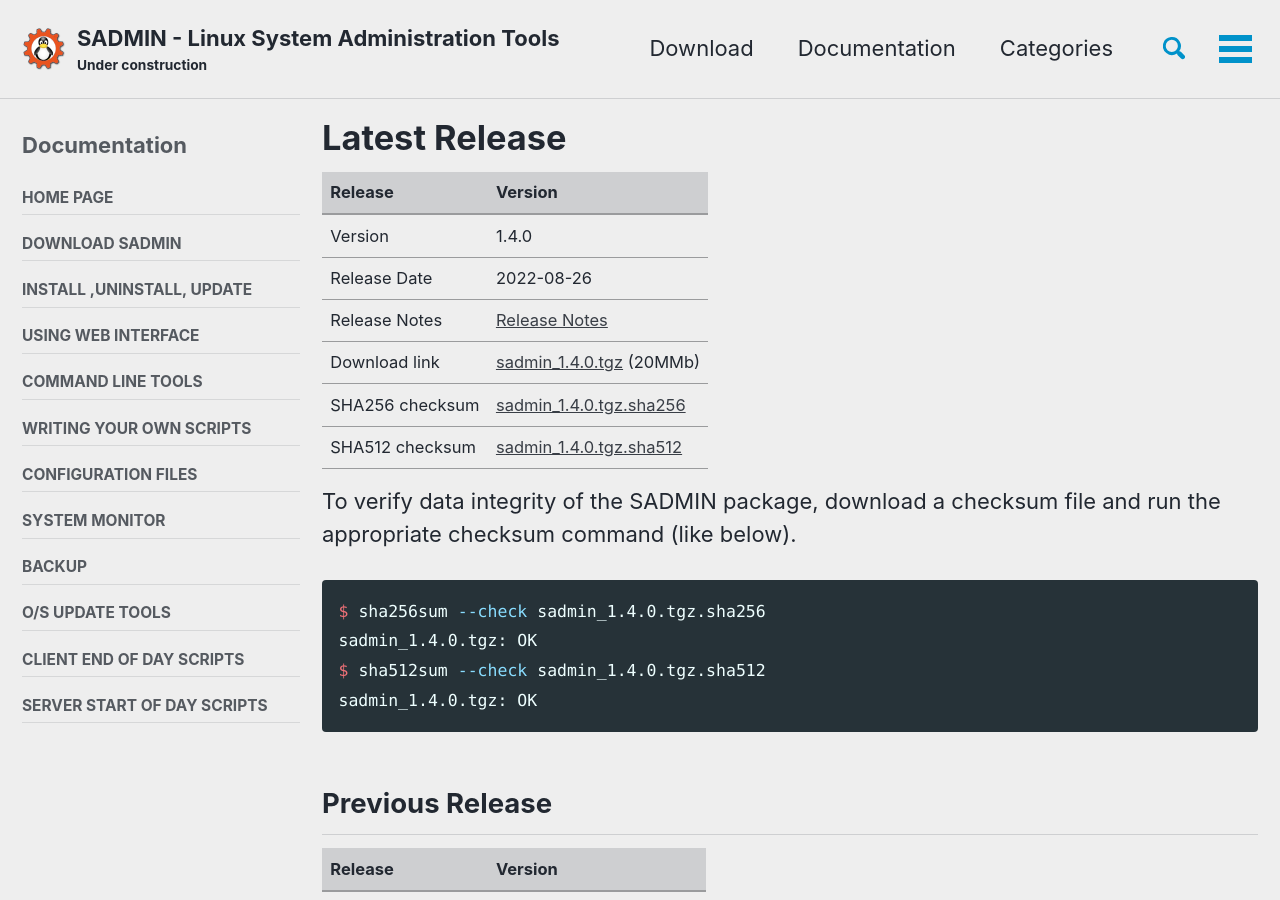
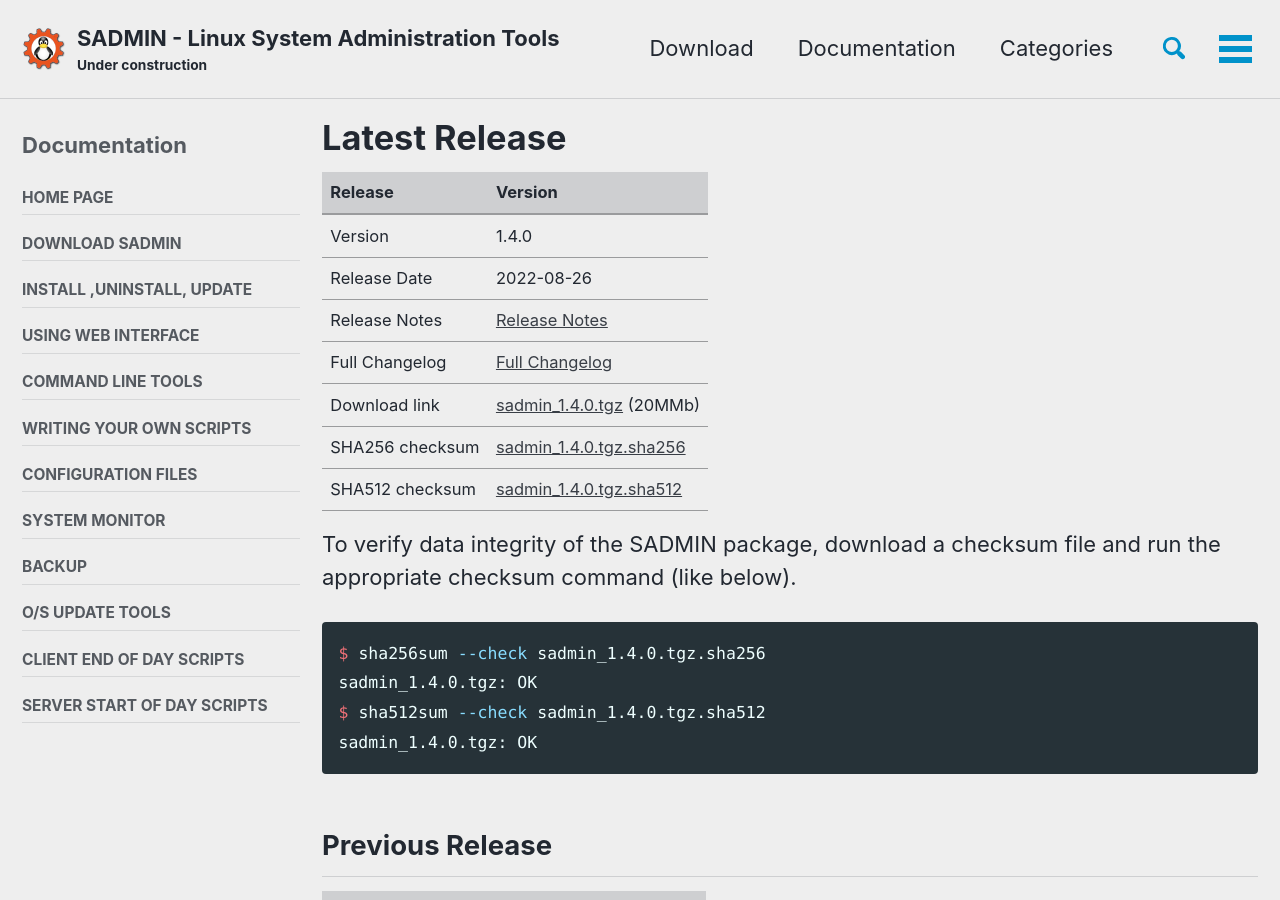
Before and after one commit to jadupl2/jadupl2.github.io, a Jekyll site: the page built from _pages/download.md, in a window 1280 px wide and 900 px high. Built offline with Jekyll 4.4.1, drawn with Linux system fonts in a browser that asks for light colours; cached includes are drawn as plain includes.

Commit message:
Updated download page

```diff
--- a/_pages/download.md
+++ b/_pages/download.md
@@ -23,6 +23,7 @@ sidebar:
 | Version         | 1.4.0    |
 | Release Date    | 2022-08-26  |
 | Release Notes   | [Release Notes](https://github.com/jadupl2/sadmin/releases/tag/1.4.0) |
+| Full Changelog  | [Full Changelog](https://github.com/jadupl2/sadmin/blob/master/changelog.md) |
 | Download link   | [sadmin_1.4.0.tgz](https://github.com/jadupl2/sadmin/releases/download/1.4.0/sadmin_1.4.0.tgz) (20MMb) |
 | SHA256 checksum | [sadmin_1.4.0.tgz.sha256](https://github.com/jadupl2/sadmin/releases/download/1.4.0/sadmin_1.4.0.tgz.sha256)|
 | SHA512 checksum | [sadmin_1.4.0.tgz.sha512](https://github.com/jadupl2/sadmin/releases/download/1.4.0/sadmin_1.4.0.tgz.sha512)|
```
